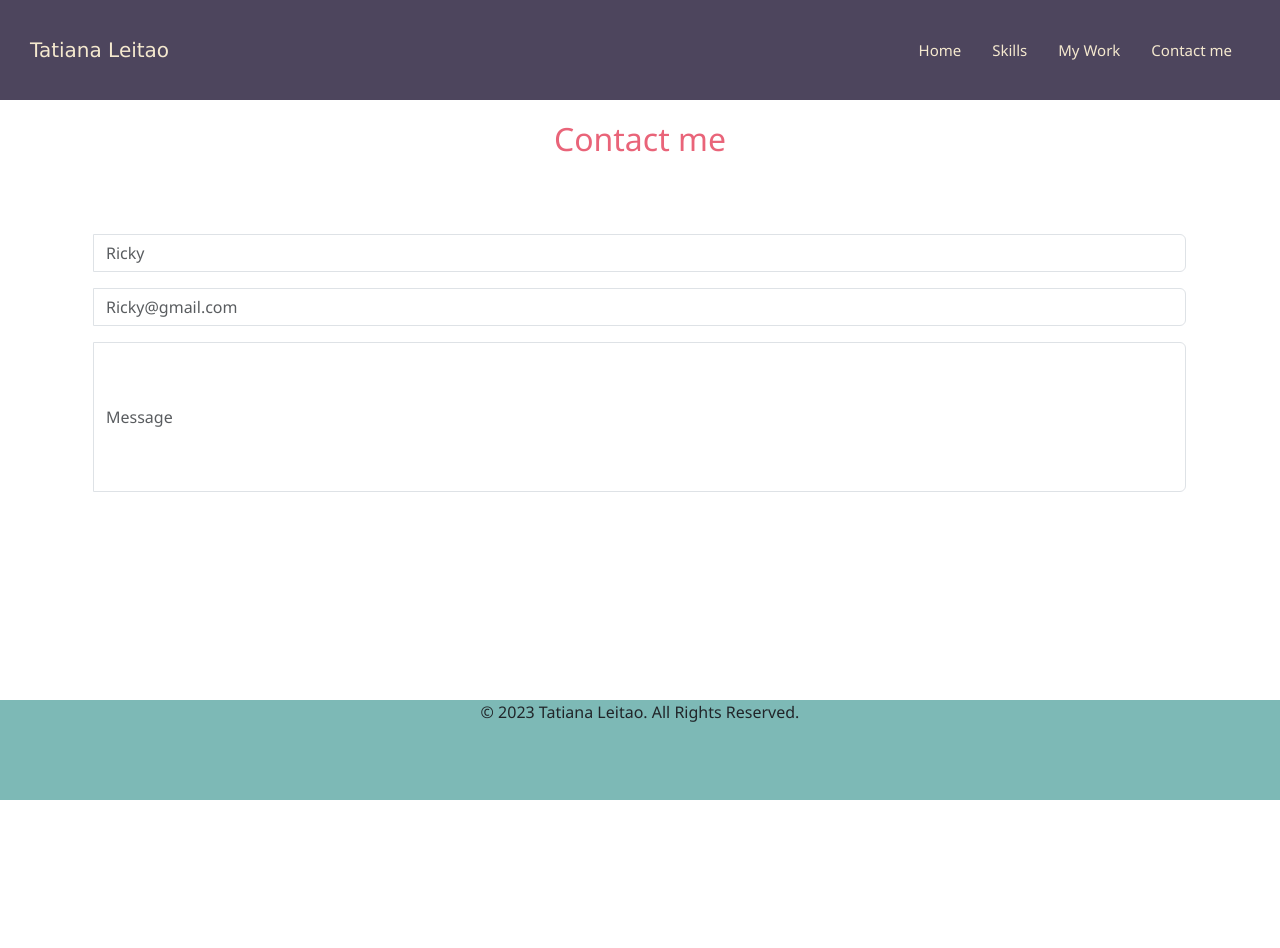
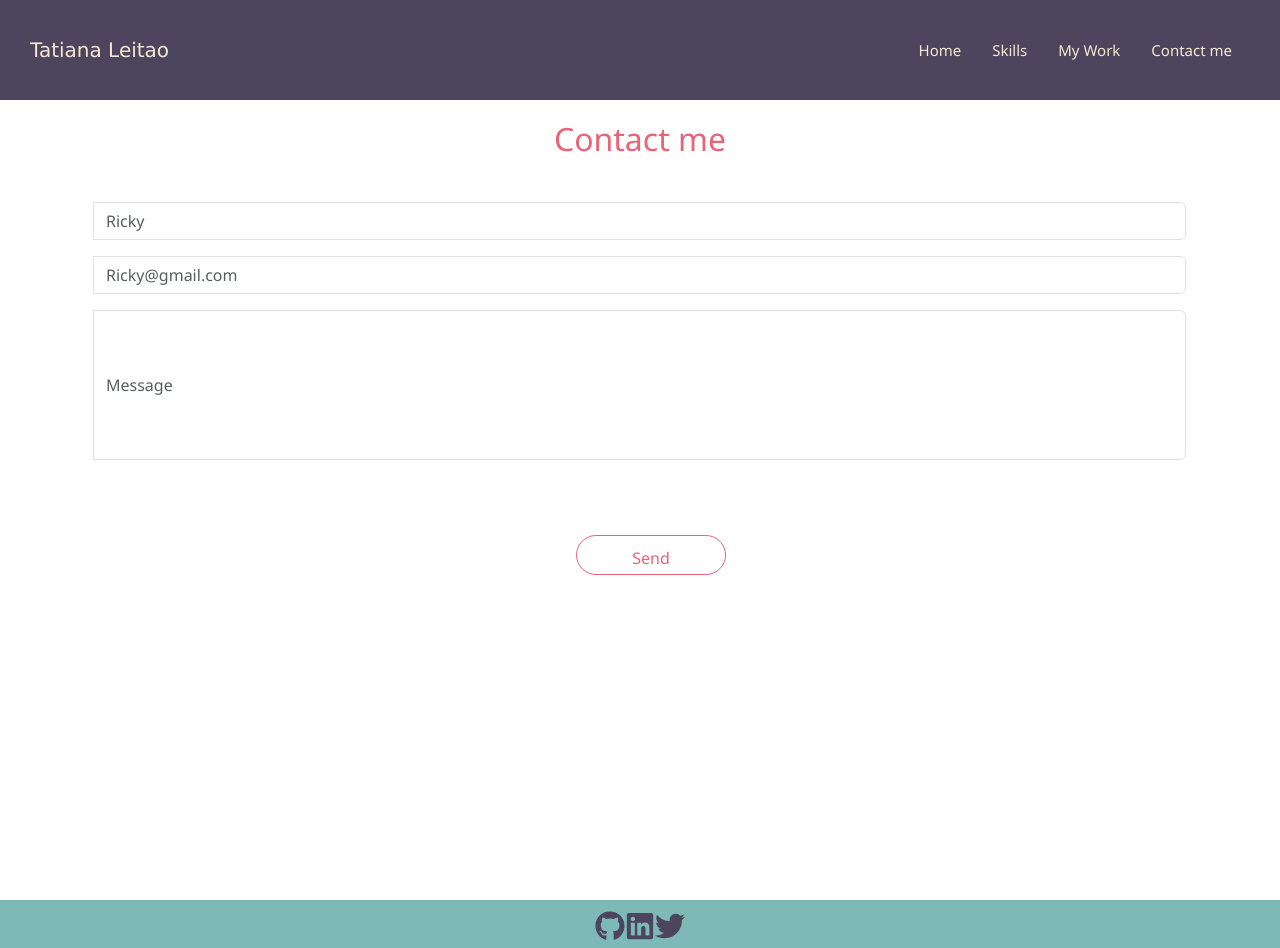
Before and after one commit to felisbertotati/react-portfolio, a React (Create React App) app in the folder react-portfolio/: page /contacts in a window 1280 px wide. Shown: the top 948 px of the page. Before the commit the page ends 800 px from the top, so only its background shows below. Built offline with nearby package versions, Linux system fonts and the light colour scheme.

Commit message:
-added icons -style icons -style contcats

```diff
--- a/react-portfolio/src/App.css
+++ b/react-portfolio/src/App.css
@@ -316,6 +316,37 @@ footer {
   color: #f5e9cf;
 }
 
+/*Button*/
+.contacts-button {
+  position: absolute; /* or fixed, or sticky */
+  bottom: 225px; /* adjust this value to position the button as desired */
+  width: 150px;
+  left: 45%;
+  text-align: center;
+  text-decoration: none;
+  color: #e96479;
+  padding: 10px;
+  height: 40px;
+  border: 1px solid #e96479;
+  border-radius: 20px;
+  background-color: #ffffff;
+  box-sizing: border-box;
+  cursor: pointer;
+}
+.contacts-button:hover {
+  color: #f5e9cf;
+  background-color: #e96479;
+}
+
 .footer {
   background-color: #7db9b6;
 }
+
+.social-icons {
+  text-align: center;
+  font-size: 30px;
+}
+.social-icons > a {
+  padding-top: 30px;
+  color: #4d455d;
+}
--- a/react-portfolio/src/components/Footer.js
+++ b/react-portfolio/src/components/Footer.js
@@ -1,13 +1,35 @@
 import React from "react";
+import { FaGithub, FaLinkedin, FaTwitter } from "react-icons/fa";
 
 function footer() {
   return (
     <>
-      <div className="footer">
-        <footer>
-          <p className="rights">© 2023 Tatiana Leitao. All Rights Reserved.</p>
-        </footer>
-      </div>
+      <footer className="footer">
+        <div className="social-icons">
+          <a
+            href="https://github.com/felisbertotati"
+            target="_blank"
+            rel="noreferrer"
+          >
+            <FaGithub />
+          </a>
+          <a
+            href="https://www.linkedin.com/in/tatiana-leitao-7b07b51a1/"
+            target="_blank"
+            rel="noreferrer"
+          >
+            <FaLinkedin />
+          </a>
+          <a
+            href="https://twitter.com/tatianaleitao21"
+            target="_blank"
+            rel="noreferrer"
+          >
+            <FaTwitter />
+          </a>
+        </div>
+        <p className="rights">© 2023 Tatiana Leitao. All Rights Reserved.</p>
+      </footer>
     </>
   );
 }
--- a/react-portfolio/src/pages/Contacts.js
+++ b/react-portfolio/src/pages/Contacts.js
@@ -3,9 +3,10 @@ import React from "react";
 function Contacts() {
   return (
     <>
+      <div className="wrapper">
         <h2 className="skills">Contact me</h2>
         <div className="container">
-        <div class="input-group pt-5">
+          <div class="input-group pt-3">
             <div class="input-group-prepend"></div>
             <input
               type="text"
@@ -36,6 +37,10 @@ function Contacts() {
               style={{ height: 150 }}
             />
           </div>
+          <a href="/" className="btn contacts-button">
+            Send
+          </a>
+        </div>
       </div>
     </>
   );
```
Lines whose indentation alone changed are shown as unchanged.
